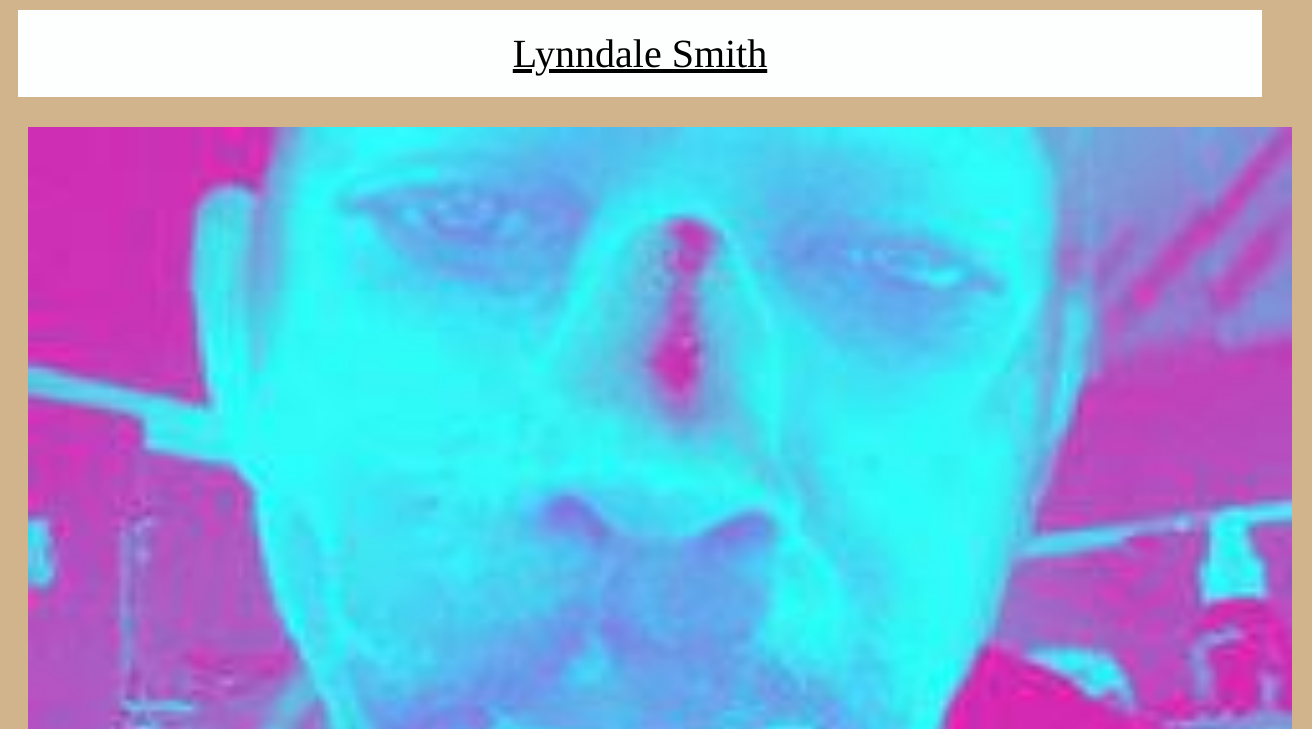
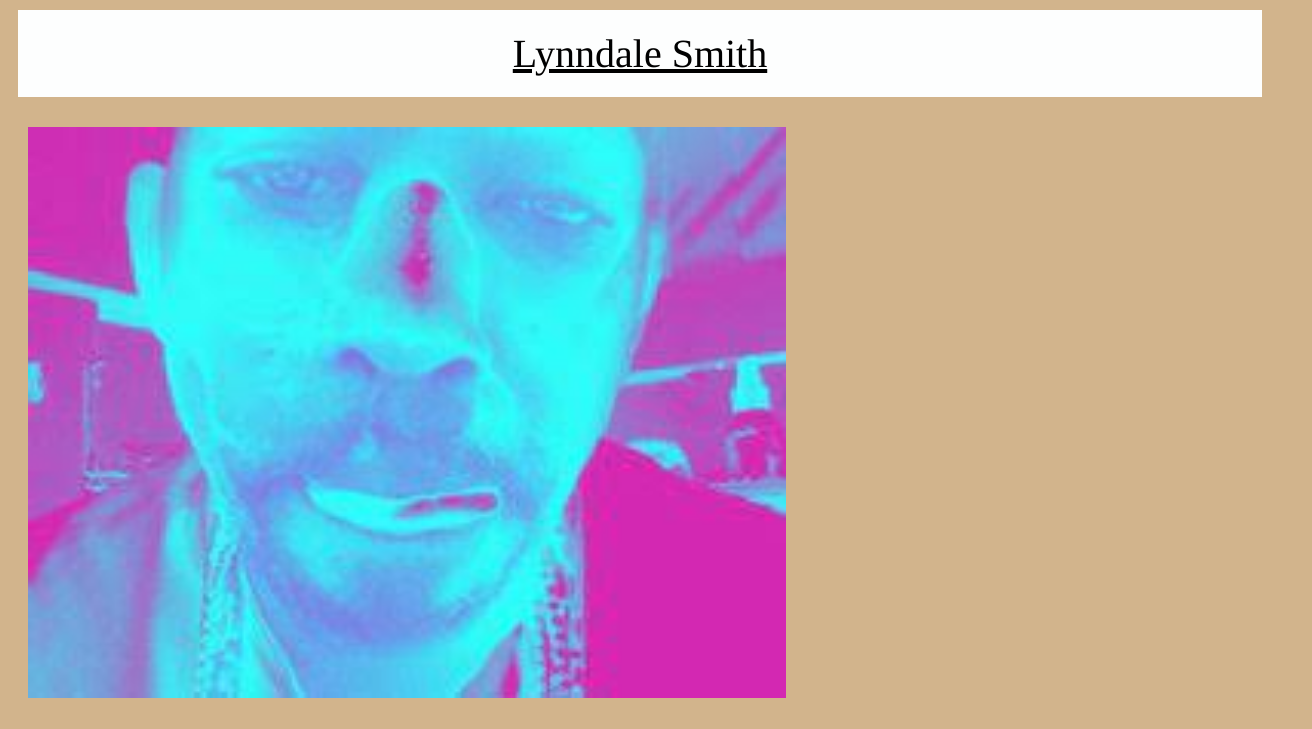
Before and after one commit to djembeman2/capstone2, a plain HTML site: page index.html in a window 1280 px wide. Shown: the top 729 px of the page, 1312 px wide, since content can reach past the window. Drawn offline with Linux system fonts and the light colour scheme.

Commit message:
change the image

```diff
--- a/style.css
+++ b/style.css
@@ -12,8 +12,8 @@ header{
   font-size: 40px;}
 
 img{
-  width: 100%;
-  height: 100%;
+  width: 60%;
+  height: 60%;
   padding: 20;
   margin: 20px;
 }
```
